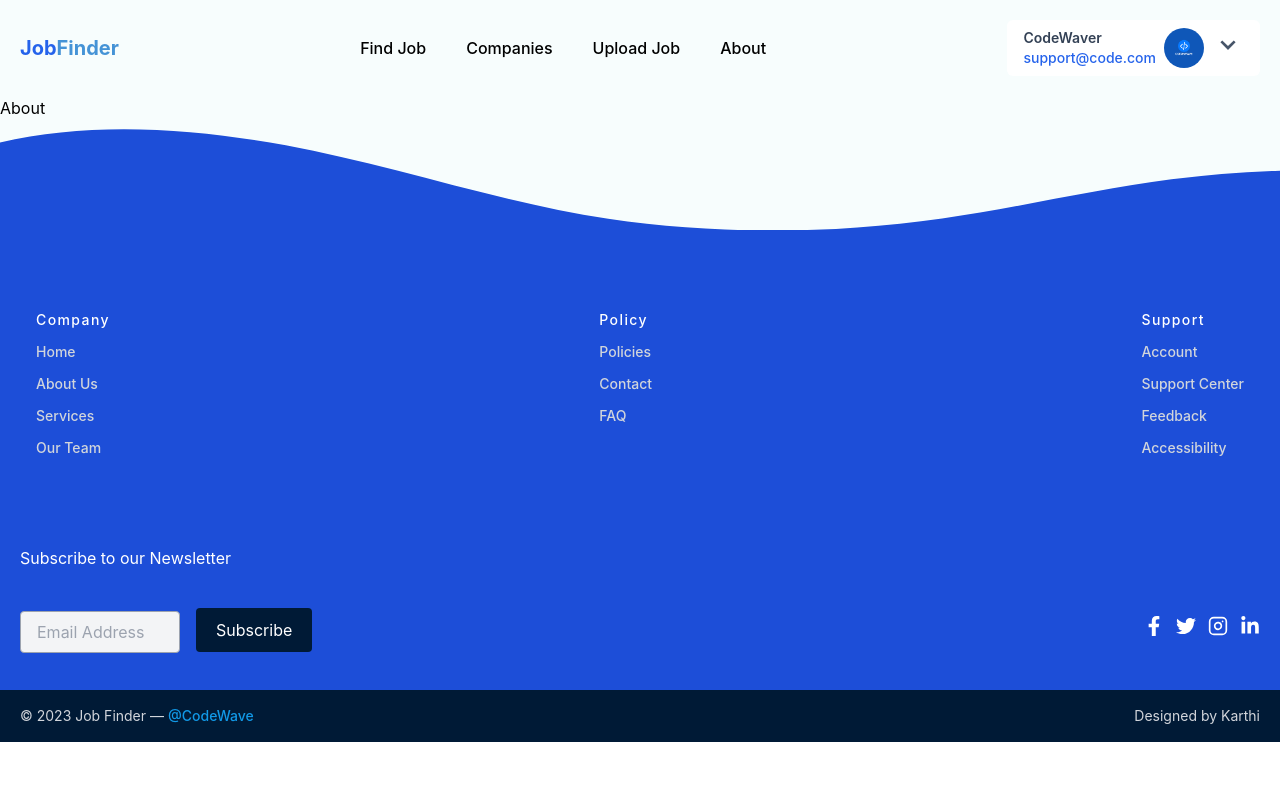
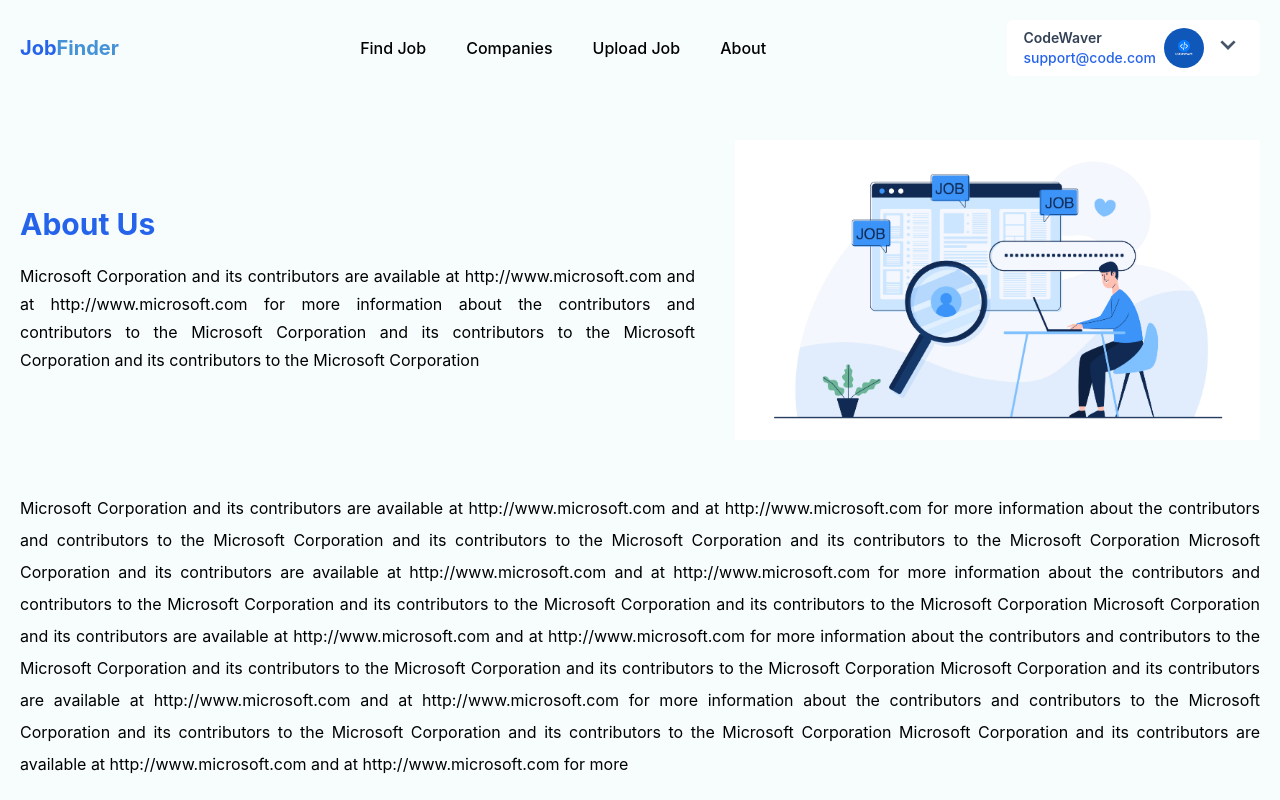
Before and after one commit to karthickrajacode/job-application-client, a React (Vite) app: page /about-us in a window 1280 px wide. Shown: the top 800 px of the page. Built offline with nearby package versions, Linux system fonts and the light colour scheme.

Commit message:
Updated a return About.jsx in Pages.

```diff
--- a/src/pages/About.jsx
+++ b/src/pages/About.jsx
@@ -1,7 +1,49 @@
 import React from "react";
+import { JobImg } from "../assets";
 
 const About = () => {
-  return <div>About</div>;
+  return (
+    <div className='container mx-auto flex flex-col gap-8 2xl:gap-14 py-6 '>
+      <div className='w-full flex flex-col-reverse md:flex-row gap-10 items-center p-5'>
+        <div className='w-full md:2/3 2xl:w-2/4'>
+          <h1 className='text-3xl text-blue-600 font-bold mb-5'>About Us</h1>
+          <p className='text-justify leading-7'>
+            Microsoft Corporation and its contributors are available at
+            http://www.microsoft.com and at http://www.microsoft.com for more
+            information about the contributors and contributors to the Microsoft
+            Corporation and its contributors to the Microsoft Corporation and
+            its contributors to the Microsoft Corporation
+          </p>
+        </div>
+        <img src={JobImg} alt='About' className='w-auto h-[300px]' />
+      </div>
+
+      <div className='leading-8 px-5 text-justify'>
+        <p>
+          Microsoft Corporation and its contributors are available at
+          http://www.microsoft.com and at http://www.microsoft.com for more
+          information about the contributors and contributors to the Microsoft
+          Corporation and its contributors to the Microsoft Corporation and its
+          contributors to the Microsoft Corporation Microsoft Corporation and
+          its contributors are available at http://www.microsoft.com and at
+          http://www.microsoft.com for more information about the contributors
+          and contributors to the Microsoft Corporation and its contributors to
+          the Microsoft Corporation and its contributors to the Microsoft
+          Corporation Microsoft Corporation and its contributors are available
+          at http://www.microsoft.com and at http://www.microsoft.com for more
+          information about the contributors and contributors to the Microsoft
+          Corporation and its contributors to the Microsoft Corporation and its
+          contributors to the Microsoft Corporation Microsoft Corporation and
+          its contributors are available at http://www.microsoft.com and at
+          http://www.microsoft.com for more information about the contributors
+          and contributors to the Microsoft Corporation and its contributors to
+          the Microsoft Corporation and its contributors to the Microsoft
+          Corporation Microsoft Corporation and its contributors are available
+          at http://www.microsoft.com and at http://www.microsoft.com for more
+        </p>
+      </div>
+    </div>
+  );
 };
 
 export default About;
```
